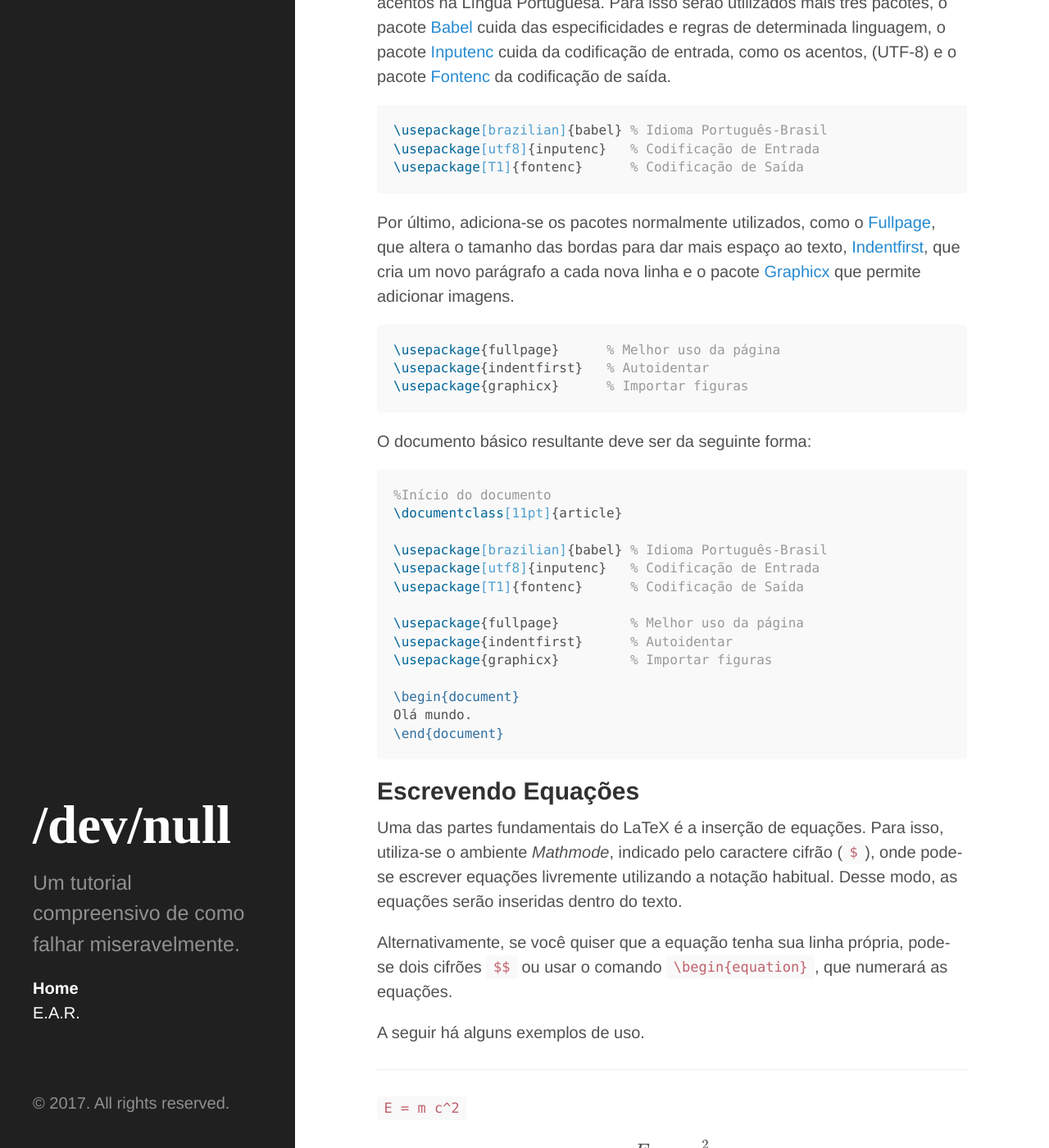
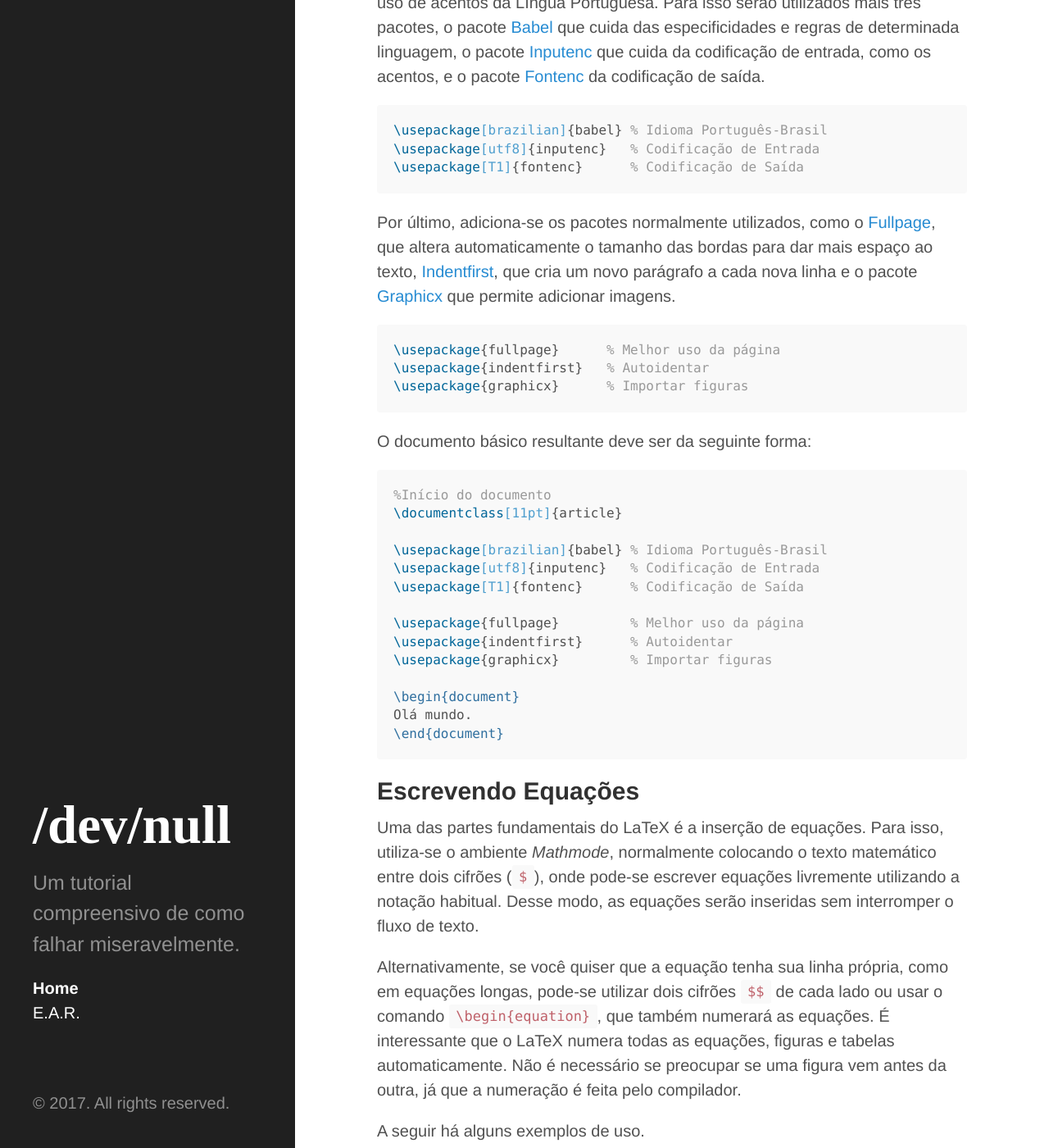
Before and after one commit to bvanelli/bvanelli.github.io, a Jekyll site: the page built from index.html, in a window 1280 px wide and 1400 px high, scrolled down 4680 px. Shown: the whole window at 82% size. Built offline with Jekyll 4.4.1, drawn with Linux system fonts in a browser that asks for light colours; nearby versions of some CDN libraries; formulas are drawn with MathJax 3; the list of posts is cut into pages by our own code; some of the changed text lies outside the part shown.

Commit message:
Small fixes

````diff
--- a/_posts/2016-11-10-introdu-o-ao-latex.markdown
+++ b/_posts/2016-11-10-introdu-o-ao-latex.markdown
@@ -78,14 +78,14 @@
 
 As linhas antes do `\begin{document}` fazem parte do preâmbulo. Ele é geralmente utilizado para importar pacotes ou definir comandos.
 
-No entanto surgem alguns problemas com essa implementação, como o uso de acentos na Língua Portuguesa. Para isso serão utilizados mais três pacotes, o pacote [Babel](https://www.ctan.org/pkg/babel) cuida das especificidades e regras de determinada linguagem, o pacote [Inputenc](https://www.ctan.org/pkg/inputenc) cuida da codificação de entrada, como os acentos, (UTF-8) e o pacote [Fontenc](https://www.ctan.org/pkg/fontenc) da codificação de saída.
+No entanto, surgem alguns problemas com esse código, já que não permite o uso de acentos da Língua Portuguesa. Para isso serão utilizados mais três pacotes, o pacote [Babel](https://www.ctan.org/pkg/babel) que cuida das especificidades e regras de determinada linguagem, o pacote [Inputenc](https://www.ctan.org/pkg/inputenc) que cuida da codificação de entrada, como os acentos, e o pacote [Fontenc](https://www.ctan.org/pkg/fontenc) da codificação de saída.
 
 ```TeX
 \usepackage[brazilian]{babel} % Idioma Português-Brasil
 \usepackage[utf8]{inputenc}   % Codificação de Entrada
 \usepackage[T1]{fontenc}      % Codificação de Saída
 ```
-Por último, adiciona-se os pacotes normalmente utilizados, como o [Fullpage](https://www.ctan.org/pkg/fullpage), que altera o tamanho das bordas para dar mais espaço ao texto, [Indentfirst](https://www.ctan.org/pkg/indentfirst), que cria um novo parágrafo a cada nova linha e o pacote [Graphicx](https://www.ctan.org/pkg/graphicx) que permite adicionar imagens.
+Por último, adiciona-se os pacotes normalmente utilizados, como o [Fullpage](https://www.ctan.org/pkg/fullpage), que altera automaticamente o tamanho das bordas para dar mais espaço ao texto, [Indentfirst](https://www.ctan.org/pkg/indentfirst), que cria um novo parágrafo a cada nova linha e o pacote [Graphicx](https://www.ctan.org/pkg/graphicx) que permite adicionar imagens.
 
 ```TeX
 \usepackage{fullpage}      % Melhor uso da página
@@ -114,9 +114,9 @@
 
 ## Escrevendo Equações
 
-Uma das partes fundamentais do LaTeX é a inserção de equações. Para isso, utiliza-se o ambiente *Mathmode*, indicado pelo caractere cifrão (`$`), onde pode-se escrever equações livremente utilizando a notação habitual. Desse modo, as equações serão inseridas dentro do texto.
+Uma das partes fundamentais do LaTeX é a inserção de equações. Para isso, utiliza-se o ambiente *Mathmode*, normalmente colocando o texto matemático entre dois cifrões (`$`), onde pode-se escrever equações livremente utilizando a notação habitual. Desse modo, as equações serão inseridas sem interromper o fluxo de texto.
 
-Alternativamente, se você quiser que a equação tenha sua linha própria, pode-se dois cifrões  `$$` ou usar o comando `\begin{equation}`, que numerará as equações.
+Alternativamente, se você quiser que a equação tenha sua linha própria, como em equações longas, pode-se utilizar dois  cifrões  `$$` de cada lado ou usar o comando `\begin{equation}`, que também numerará as equações. É interessante que o LaTeX numera todas as equações, figuras e tabelas automaticamente. Não é necessário se preocupar se uma figura vem antes da outra, já que a numeração é feita pelo compilador.
 
 A seguir há alguns exemplos de uso.
 
@@ -152,7 +152,7 @@
 
 ## Títulos, Subtítulos e Referências Cruzadas
 
-Uma das vantagens do LaTeX é a facilidade com a criação de seções, subseções e subsubseções. Para isso basta chamar o comando equivalente:
+Uma das vantagens do LaTeX é a facilidade com a criação de **seções**, **subseções** e **subsubseções**. Para isso basta chamar o comando equivalente:
 
 ```TeX
 \section{Seção 1}
@@ -164,9 +164,9 @@
 
 <img src="https://cloud.githubusercontent.com/assets/8211602/20220105/5dc16d02-a813-11e6-9351-8da26ce6c2bb.png" style="width: 85%;"/>
 
-O resultado é numerado automaticamente. Cada vez que um comando com numeração é chamado (Seção, Subseção, Figura, etc), você pode colocar um **label** que poderá ser chamado no texto. Portanto, se você quiser referenciar determinada Seção ou Figura, não precisa se preocupar com a numeração em que eles aparecem.
+O resultado é numerado automaticamente. Além disso, cada vez que um comando com numeração é chamado (Seção, Subseção, Figura, etc), você pode colocar um **label** (ou rótulo) que identifica o elemento e pode ser chamado no texto. Portanto, se você quiser referenciar determinada Seção ou Figura, não precisa se preocupar com a numeração em que eles aparecem, basta chamar o rótulo que você criou.
 
-Para isso, utiliza-se o comando `\label{nome}` logo após criar a numeração. Para chamar a referência, basta usar o comando `\ref{nome}` Por exemplo:
+Para isso, utiliza-se o comando `\label{nome}` logo após criar a numeração. Para chamar a referência, basta usar o comando `\ref{nome}`. É interessante, mas não obrigatório, utilizar um prefixo nos nomes para identificar o que você está referenciando, como **sec** para seções ou **fig** para figuras. Por exemplo:
 
 ```TeX
 \section{Introdução} \label{sec:introducao}
@@ -212,9 +212,9 @@
 
 <img src="https://cloud.githubusercontent.com/assets/8211602/20220190/b668d1f2-a813-11e6-8238-da4c68f6dfab.png" style="width: 85%;"/>
 
-Usar a variável `\textwidth` para dimensionamento das imagens é interessante pois a imagem sempre respeitará as bordas de texto. Pode-se passar como parâmetro tamanhos como `width=1cm` ou `width=2in` para medidas exatas.
+Usar a variável `\textwidth` para dimensionamento das imagens é interessante pois a imagem sempre respeitará as bordas de texto (incluindo texto escrito em duas colunas). Pode-se passar como parâmetro tamanhos como `width=1cm` ou `width=2in` para medidas exatas.
 
-Você deve ter notado o parâmetro `[!h]` no ambiente `figure`. Isso indica ao LaTeX para *tentar* inserir a figura no local onde ela é chamada no texto. Caso isso não seja possível, o compilador irá deslocar a imagem para um local apropriado para não interromper o fluxo do texto. Outros parâmetros que podem ser utilizados são `b` (bottom), `t` (top). O caractere `!`indica que algumas restrições de posicionamento podem ser  ignoradas.
+Você deve ter notado o parâmetro `[!h]` no ambiente `figure`. Isso indica ao LaTeX para *tentar* inserir a figura no local onde ela é chamada no texto. Caso isso não seja possível, o compilador irá deslocar a imagem para um local apropriado para não interromper o fluxo do texto. Outros parâmetros que podem ser utilizados são `b` (bottom), `t` (top). O caractere `!`indica que algumas restrições de posicionamento podem ser ignoradas (como em `[!htb]`, que posiciona a imagem em qualquer lugar).
 
 ### Imagens Lado a Lado
 
@@ -249,13 +249,13 @@
 Para formação do texto, pode-se usar funções como negrito, itálico e outros efeitos.
 
 
-Função | Comando  | Resultado
--------- | -------- | --------
-Negrito |`\textbf{Texto Exemplo}` | **Texto Exemplo**
-Itálico   |`\textit{Texto Exemplo}`   | *Texto Exemplo*
-Sublinhado | `\underline{Texto Exemplo}` | <u>Texto Exemplo</u>
+Comando  | Resultado
+-------- | --------
+`\textbf{Texto Exemplo}` | **Texto Exemplo**
+`\textit{Texto Exemplo}`   | *Texto Exemplo*
+`\underline{Texto Exemplo}` | <u>Texto Exemplo</u>
 
-> **Nota:** Para mais estilos de fonte e tamanhos diferentes, cheque [esse tutorial no ShareLaTeX](https://pt.sharelatex.com/learn/Font_sizes,_families,_and_styles)
+> <i class="fa fa-book fa-fw" aria-hidden="true"></i> **Nota:** Para mais estilos de fonte e tamanhos diferentes, cheque [esse tutorial no ShareLaTeX](https://pt.sharelatex.com/learn/Font_sizes,_families,_and_styles).
 
 
 ## Tabelas
@@ -265,7 +265,7 @@
 ```TeX
 \usepackage{booktabs}
 ```
-Para criar uma tabela de três colunas, basta usar o seguinte código:
+Para criar uma tabela de três colunas, basta usar o seguinte código.
 
 ```TeX
 \begin{table}[!h]
@@ -337,3 +337,9 @@
 \end{document}
 
 ```
+
+## Considerações Finais
+
+Em primeiro lugar, **não se assuste**. O LaTeX pode parecer complicado à primeira vista por ter um paradigma muito diferente dos produtores de texto usuais. Tenha em mente que uma vez que o conhecimento básico foi dominado, será mais fácil e rápido fazer documentos em LaTeX pela despreocupação com os estilos de títulos e parágrafos, e principalmente ao digitar equações.
+
+Para saber mais, consulte (mais códigos de exemplo)[https://github.com/bvanelli/texdefault] disponibilizados na minha página do Github, (exemplos do Overleaf)[overleaf.com] e o bom e velho Google.
````
Also changed, not shown: other parts of _posts/2016-11-10-introdu-o-ao-latex.markdown (+1 -1 lines).
